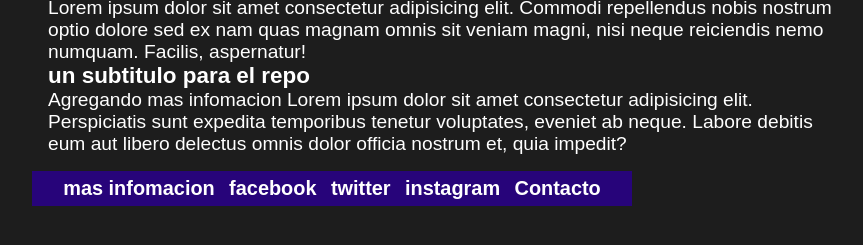
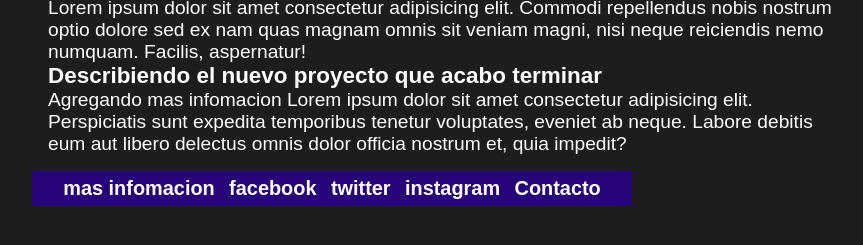
Before and after one commit to RicardoSan12/Proyecto-de-version, a plain HTML site: page index.html in a window 1280 px wide. Shown: the part 353-598 px from the top of the page, without its empty margins (192-1055 px from the left). Drawn offline with Linux system fonts and the light colour scheme.

Commit message:
Agregue el subtitulo

```diff
--- a/index.html
+++ b/index.html
@@ -56,7 +56,7 @@
     <main>
         <h1>probando repositorio local</h1>
         <p>Lorem ipsum dolor sit amet consectetur adipisicing elit. Commodi repellendus nobis nostrum optio dolore sed ex nam quas magnam omnis sit veniam magni, nisi neque reiciendis nemo numquam. Facilis, aspernatur!</p>
-        <h3>un subtitulo para el repo</h3>
+        <h3>Describiendo el nuevo proyecto que acabo terminar</h3>
         <p>Agregando mas infomacion Lorem ipsum dolor sit amet consectetur adipisicing elit. Perspiciatis sunt expedita temporibus tenetur voluptates, eveniet ab neque. Labore debitis eum aut libero delectus omnis dolor officia nostrum et, quia impedit?</p>
     </main>
     <footer>
```
